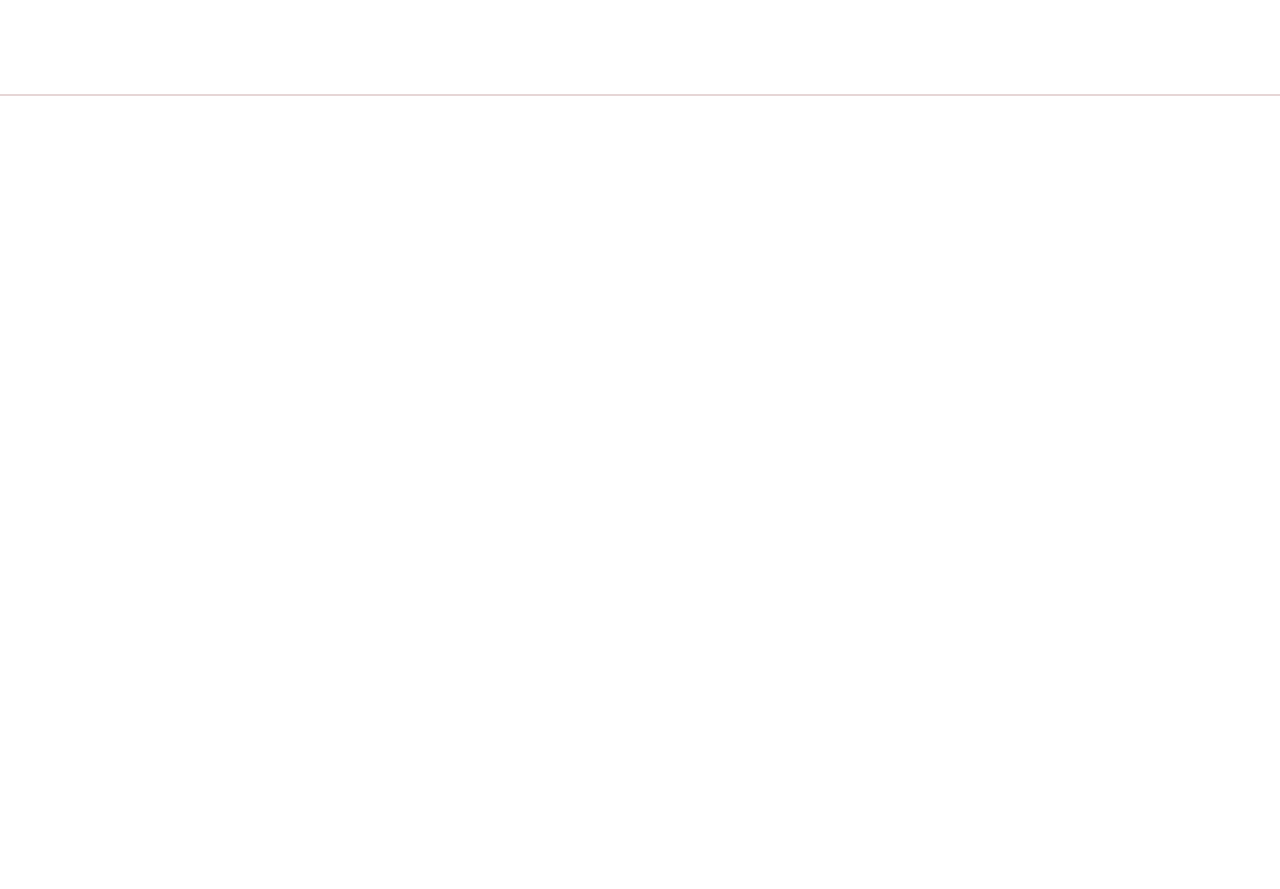
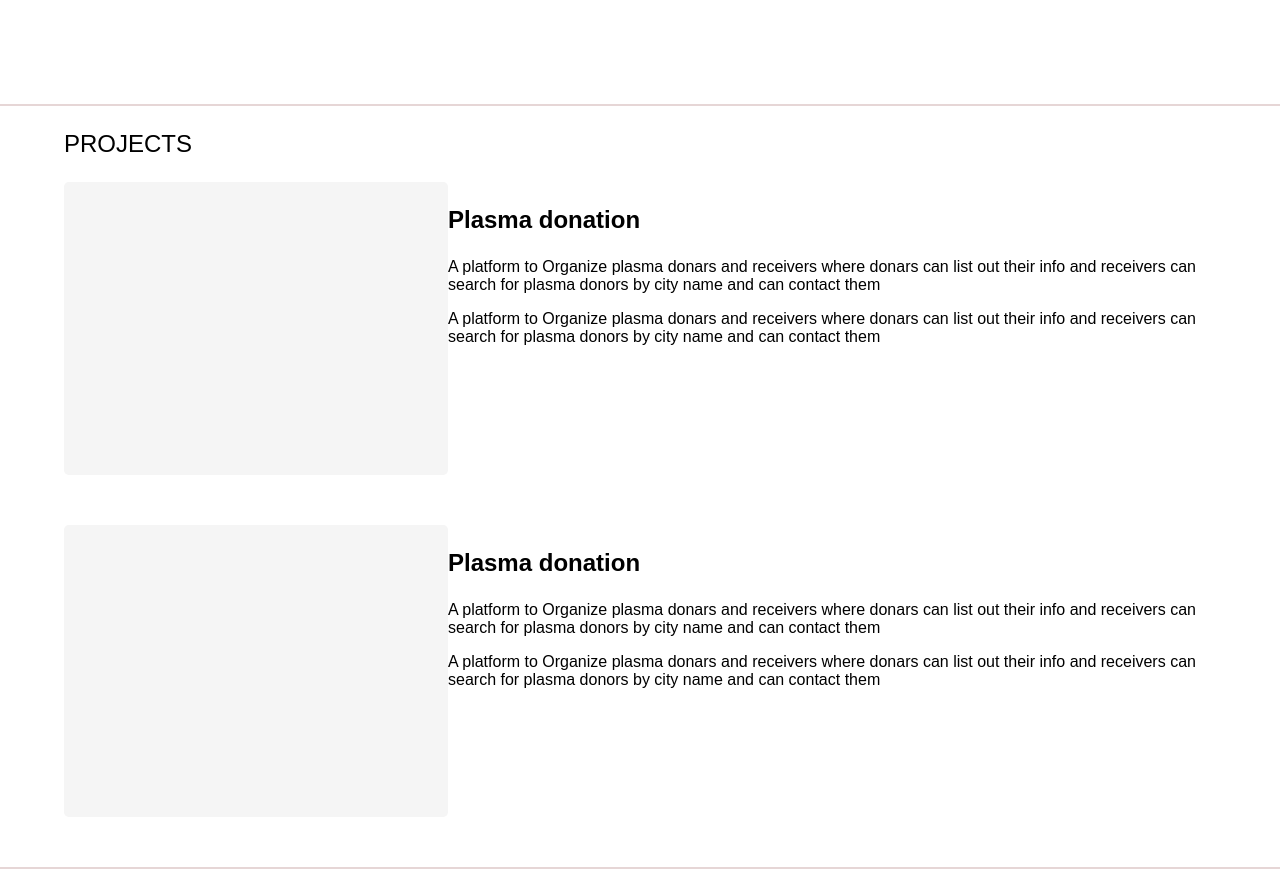
Before and after one commit to shubham-bakhal/my-site, a Next.js app: page / in a window 1280 px wide. Shown: the part 720-1609 px from the top of the page. Before the commit the page ends 826 px from the top, so only its background shows below. Built offline with nearby package versions, Linux system fonts and the light colour scheme; a web font is replaced by a local one.

Commit message:
Projects section added statically

```diff
--- a/components/Header.js
+++ b/components/Header.js
@@ -15,13 +15,13 @@
       </ul>
       <div className={`display_flex ${styles.profiles}`}>
         <a href="">
-          <Image src={Github} alt="Picture of the author" />
+          <Image src={Github} alt="Github" />
         </a>
         <a href="">
-          <Image src={Github} alt="Picture of the author" />
+          <Image src={Github} alt="Github" />
         </a>
         <a href="">
-          <Image src={Github} alt="Picture of the author" />
+          <Image src={Github} alt="Github" />
         </a>
       </div>
     </header>
--- a/components/Line.js
+++ b/components/Line.js
@@ -3,7 +3,7 @@
      <style jsx>{`
         .line{
             border: 1px solid #E6D6D6;
-            margin-bottom: 10px;
+            margin-bottom: 20px;
         }
       `}</style>
   </div>;
--- /dev/null
+++ b/components/Project.js
@@ -0,0 +1,28 @@
+import Image from 'next/image';
+import blankImg from '../assets/blankImg.svg';
+import styles from '../styles/Project.module.css';
+
+const Project = () => {
+  return (
+    <>
+      <div className={styles.Project}>
+        <Image src={blankImg} alt="Plasma Donation" />
+        <div>
+          <p className={`title heading`}>Plasma donation</p>
+          <p>
+            A platform to Organize plasma donars and receivers where donars can
+            list out their info and receivers can search for plasma donors by
+            city name and can contact them
+          </p>
+          <p>
+            A platform to Organize plasma donars and receivers where donars can
+            list out their info and receivers can search for plasma donors by
+            city name and can contact them
+          </p>
+        </div>
+      </div>
+    </>
+  );
+};
+
+export default Project;
--- /dev/null
+++ b/components/Projects.js
@@ -0,0 +1,21 @@
+import Line from './Line';
+import styles from '../styles/Projects.module.css';
+import Project from './Project';
+
+const Projects = () => {
+  return (
+    <>
+      <div className={`${styles.main}`}>
+        <p className={`title`}>PROJECTS</p>
+        <div className={`${styles.container}`}>
+          <Project />
+          <Project />
+        </div>
+      </div>
+
+      <Line />
+    </>
+  );
+};
+
+export default Projects;
--- a/pages/index.js
+++ b/pages/index.js
@@ -1,6 +1,7 @@
 import Experince from '../components/Experince';
 import Header from '../components/Header';
 import Hero from '../components/Hero';
+import Projects from '../components/Projects';
 
 export default function Home() {
   return (
@@ -8,6 +9,7 @@
       <Header />
       <Hero />
       <Experince />
+      <Projects />
     </div>
   );
 }
--- /dev/null
+++ b/styles/Project.module.css
@@ -0,0 +1,5 @@
+.Project{
+    display: grid;
+    grid-template-columns: 1fr 2fr;
+    margin-bottom: 50px;
+}
--- /dev/null
+++ b/styles/Projects.module.css
@@ -0,0 +1,3 @@
+.main{
+    margin: auto 5%;
+}
```
Also changed, not shown: assets/blankImg.svg (added).
